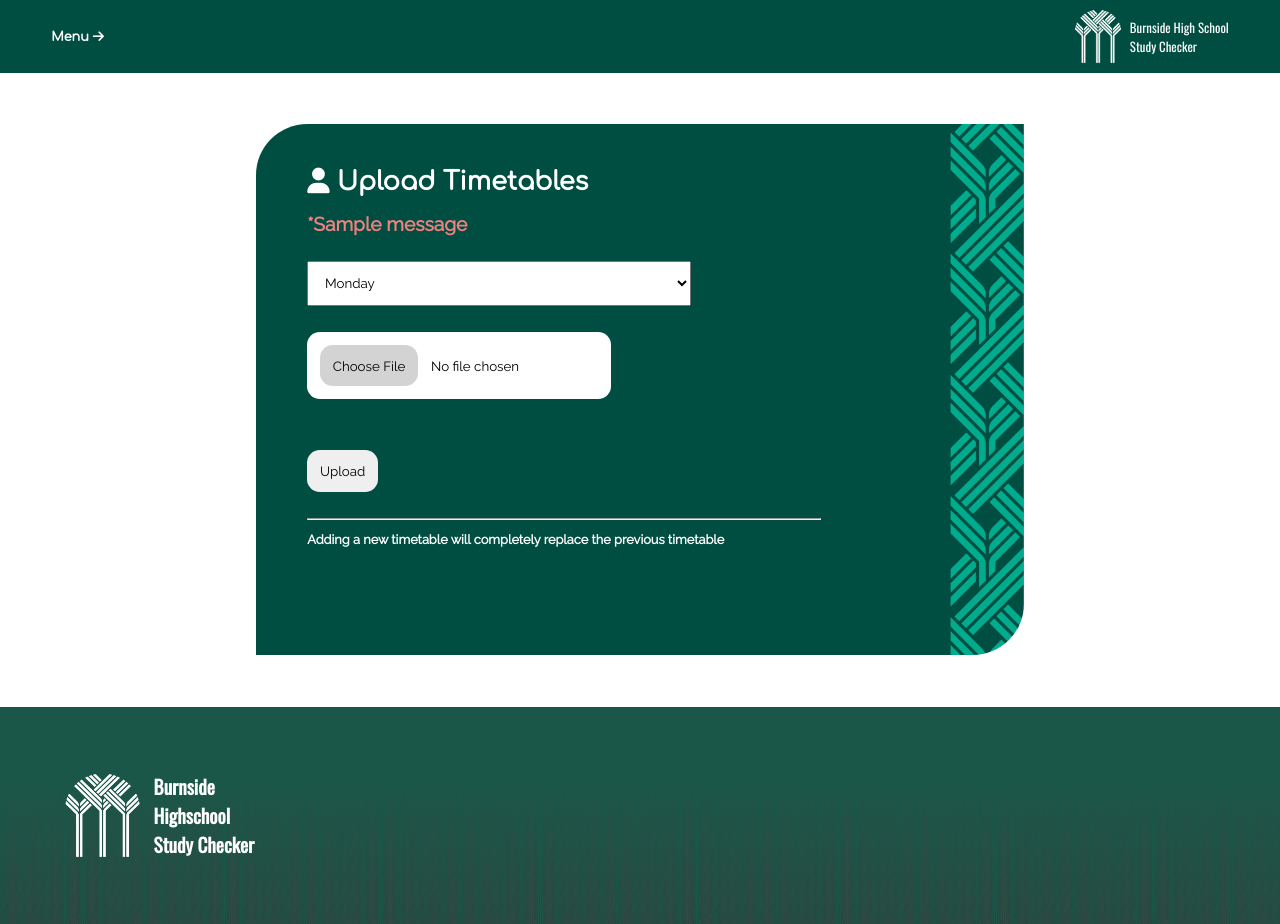
After one commit to LensonBee/StudyChecker, a Flask app: page /upload-timetable in a window 1280 px wide. The commit adds this page. Run offline with Flask 3, Linux system fonts and the light colour scheme; tables that the repository leaves empty hold one stand-in row (values such as "Sample post"); one stand-in notice (Sample message) is shown.

Commit message:
working .csv uploader

```diff
--- a/Flask/routes.py
+++ b/Flask/routes.py
@@ -82,8 +82,8 @@ class Timetables(Base):
     id : Mapped[int] = mapped_column(primary_key=True)
     day : Mapped[str] = mapped_column(String())
     code : Mapped[str] = mapped_column(String())
-    student_id : Mapped[int] = mapped_column(ForeignKey("students.id"))
-    student : Mapped["Students"] = relationship()
+    last_name : Mapped[str] = mapped_column(String())
+    first_name : Mapped[str] = mapped_column(String())
 
 
 # GENERAL ROUTES
@@ -101,10 +101,7 @@ def calendar():
     if not session.get("teacher"):
         abort(401)
 
-    students = db.session().execute(select(Calendar)).all()
-
-    if not students:
-        print(students)
+    students = db.session().execute(select(Attendance)).all()
 
     return render_template(
         "attendance.html", title="Calendar", students=students, current_date=current_date
@@ -118,26 +115,28 @@ def upload_timetable():
         # Catch file not uploaded
         if "file" not in request.files:
             flash("No file was uploaded.")
-            return app.redirect("/upload-students")
+            return app.redirect("/upload-timetable")
 
+        # Get uploaded file and day
         file = request.files["file"]
+        day = request.form.get("day")
 
         # Catch file not selected
         if file.filename == "":
             flash("Please select a file.")
-            return app.redirect("/upload-students")
+            return app.redirect("/upload-timetable")
 
         # Catch if file is not .CSV
         if not file.filename.lower().endswith(auth.valid_filetype):
             flash("Please upload a .CSV file.")
-            return app.redirect("/upload-students")
+            return app.redirect("/upload-timetable")
 
         try:
             # Read the uploaded file
-            stream = io.TextIOWrapper(file.stream, encoding="utf-8", newline="")
+            stream = io.TextIOWrapper(file.stream, encoding="utf-8-sig", newline="")
             csv_reader = csv.DictReader(stream)
 
-            print(csv_reader)
+            print("CSV HEADERS:", csv_reader.fieldnames)
 
             # Keep track of how many rows are added and skipped
             added = 0
@@ -145,32 +144,41 @@ def upload_timetable():
 
             # Iterate through each row and add it to the database
             for row in csv_reader:
-                code = row.get("Student ID").strip()
-                last_name = row.get("Last Name").strip()
-                first_name = row.get("First Name").strip()
+                print("ROW:", row)
 
-                # Skip empty rows
+                code = row.get("Student ID", "").strip()
+                last_name = row.get("Last Name", "").strip()
+                first_name = row.get("First Name", "").strip()
+
                 if not code:
                     skipped += 1
                     continue
 
-                # Catch duplicates of the same student
                 existing_user = db.session.execute(
-                    select(Timetables).where(Timetables.code == code)
-                    ).scalar_one_or_none()
+                select(Timetables).where(
+                Timetables.code == code,
+                Timetables.day == day
+                )
+                ).scalar_one_or_none()
 
                 if existing_user:
                     skipped += 1
                     continue
 
-                db.session().add(
-                    Timetables(code=code, last_name=last_name, first_name=first_name)
-                    )
+                db.session.add(
+                Timetables(
+                day=day,
+                code=code,
+                last_name=last_name,
+                first_name=first_name
+                )
+                )
+
                 added += 1
             db.session().commit()
 
             flash(f"Successfully added {added} students. Skipped {skipped} rows.")
-            return app.redirect("/upload-students")
+            return app.redirect("/upload-timetable")
 
         # Catch if CSV didn't upload properly
         except Exception as e:
@@ -178,8 +186,8 @@ def upload_timetable():
             print("CSV upload error:", e)
 
             flash("An error occurred while importing.")
-            return app.redirect("/upload-students")
-    return render_template("upload-students.html", title="Upload Students")
+            return app.redirect("/upload-timetable")
+    return render_template("upload-timetable.html", title="Upload Students")
 
 
 # Send email function
@@ -210,7 +218,7 @@ def sign_up():
         abort(401)
 
     if request.method == "POST":
-        email = request.form.get("email").strip()
+        email = request.form.get("email", "").strip()
 
         # Catch blank inputs
         if not email:
--- a/Flask/static/css/style.css
+++ b/Flask/static/css/style.css
@@ -273,6 +273,30 @@ a {
     font-family: raleway;
 }
 
+.login .file {
+    display: inline-block;
+    padding: 1vw;
+    margin: 0 0 4vw 0;
+    border-radius: 1vw;
+    border-width: 0;
+    background-color: white;
+
+    font-family: raleway;
+}
+
+.login .file:hover {
+    background-color: #00AB8E;
+}
+
+.login .file::file-selector-button {
+    font-family: raleway;
+    background-color: lightgray;
+    padding: 1vw;
+    margin: 0 1vw 0 0;
+    border: none;
+    border-radius: 1vw;
+}
+
 .login .google-submit {
     display: inline-block;
     padding: 2vw;
--- /dev/null
+++ b/Flask/templates/upload-timetable.html
@@ -0,0 +1,35 @@
+{% extends "prefabs/layout.html" %}
+
+{% block content %}
+<div class="login">
+    <h1><i class="fa-solid fa-user"></i> Upload Timetables</h1>
+
+
+    {% with messages = get_flashed_messages() %}
+        {% if messages %}
+                {% for message in messages %}
+                    <h3>*{{ message }}</h3>
+                {% endfor %}
+        {% else %}
+            <h2>Upload student timetables for each day of the week</h2>
+        {% endif %}
+    {% endwith %}
+
+    <form action="/upload-timetable" method="POST" enctype="multipart/form-data">
+        <select id="day" name="day" class="login-box">
+            <option value="monday" selected>Monday</option>
+            <option value="tuesday">Tuesday</option>
+            <option value="wednesday">Wednesday</option>
+            <option value="thursday">Thursday</option>
+            <option value="friday">Friday</option>
+        </select>
+        <br>
+        <input type="file" id="file" name="file" accept=".csv" class="file" required>
+        <br>
+        <input type="submit" value="Upload" class="login-submit">
+    </form>
+
+    <hr>
+    <h2>Adding a new timetable will completely replace the previous timetable</h2>
+</div>
+{% endblock %}
```
Also changed, not shown: instance/study.db.
